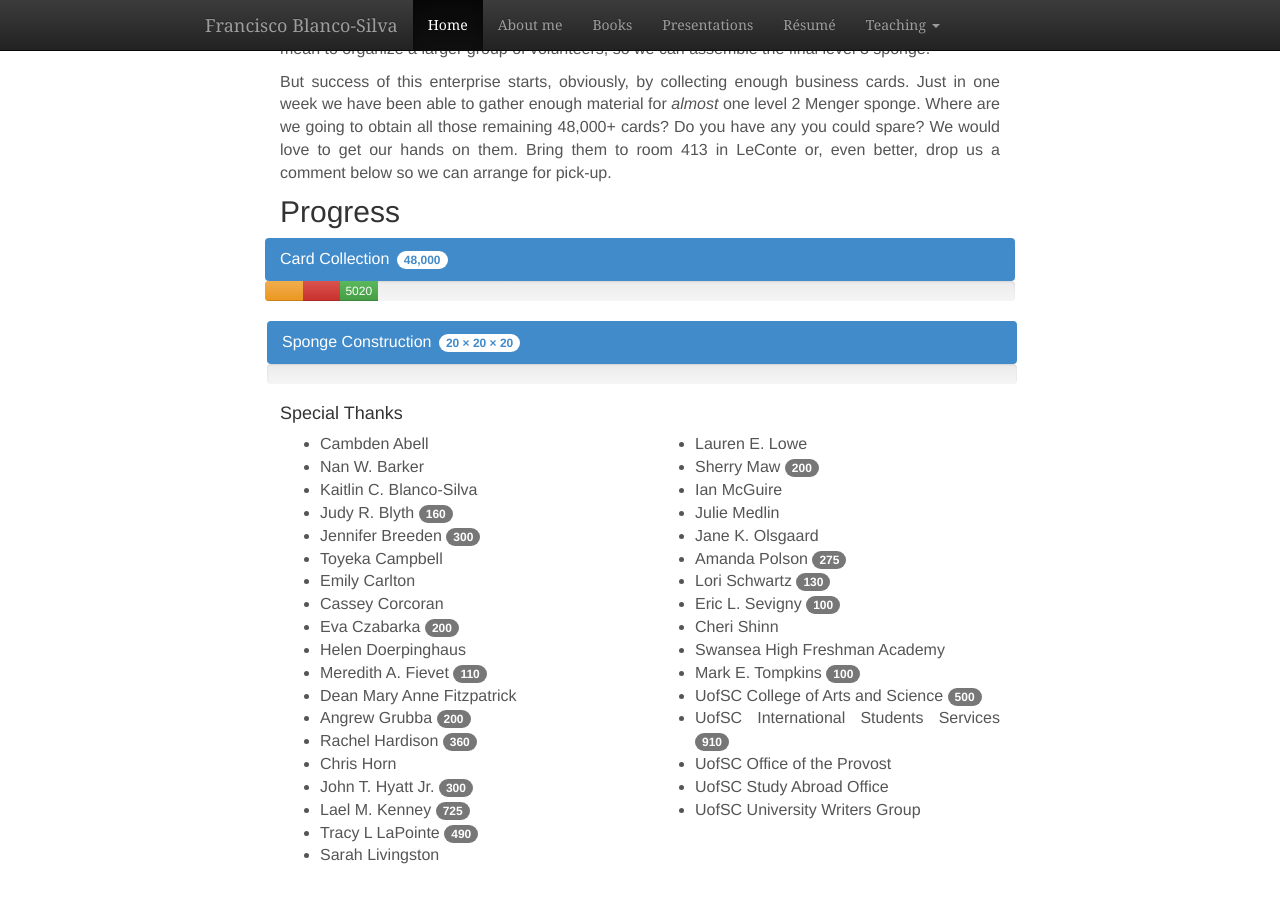
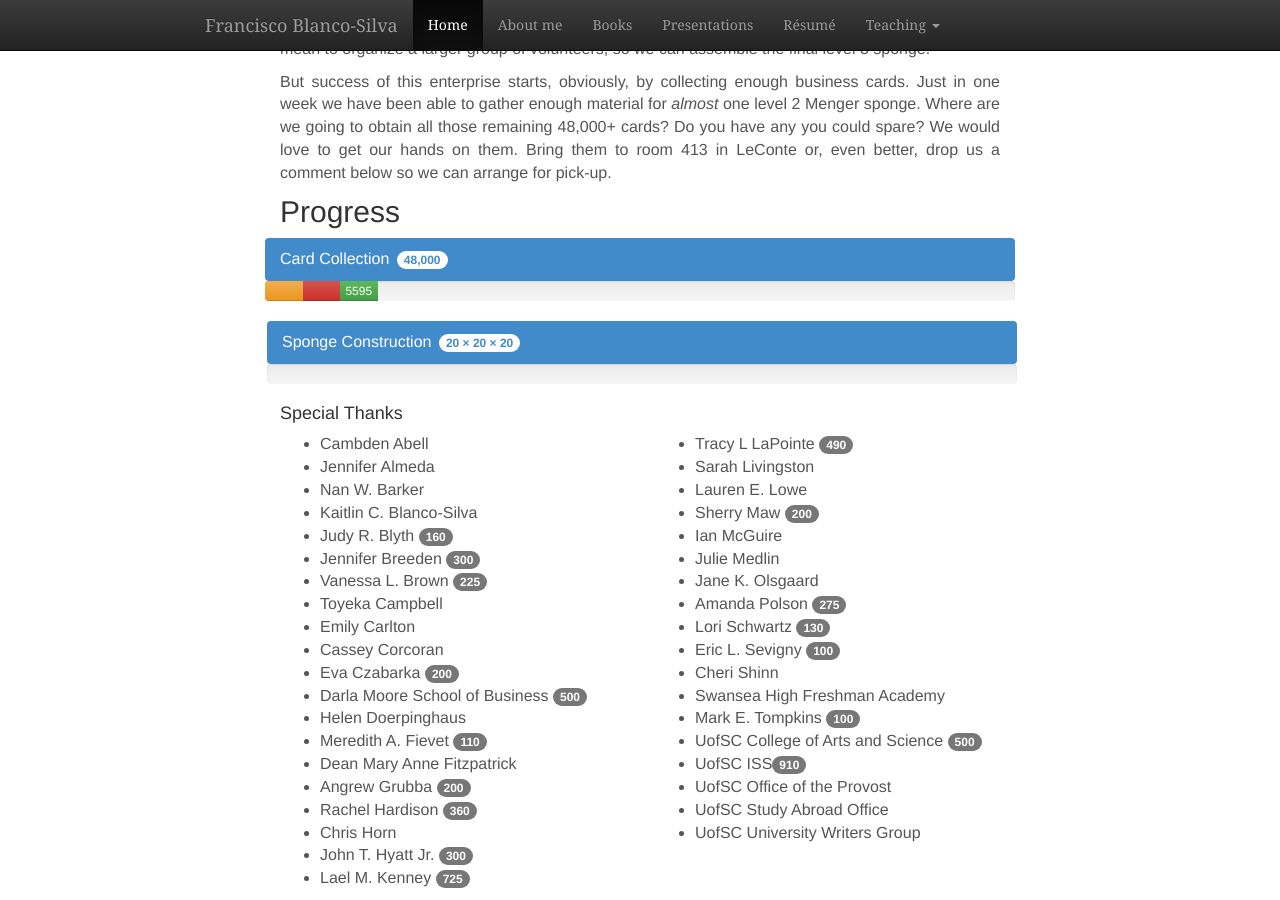
Before and after one commit to blancosilva/blancosilva.github.io, a Jekyll site: the page built from _posts/2014-11-05-Menger-Sponges.md, in a window 1280 px wide and 900 px high, scrolled down 2398 px. Built offline with Jekyll 4.4.1, drawn with Linux system fonts in a browser that asks for light colours; nearby versions of some CDN libraries; formulas are drawn with MathJax 3; comment, search, counter and statistics services are not loaded; before the commit the page ends 3275 px from its top, so only the background shows below that; some of the changed text lies outside the part shown.

Commit message:
Further progress in Menger Sponge collection

```diff
--- a/_posts/2014-11-05-Menger-Sponges.md
+++ b/_posts/2014-11-05-Menger-Sponges.md
@@ -53,7 +53,7 @@
 			<div class="progress">
 				<div class="progress-bar progress-bar-warning" style="width: 5%"><span class="sr-only">2500</span></div>
 				<div class="progress-bar progress-bar-danger" style="width: 5%"><span class='sr-only'>5020</span></div>
-				<div class="progress-bar progress-bar-success" style="width: 5%"><span>5020</span></div>
+				<div class="progress-bar progress-bar-success" style="width: 5%"><span>5595</span></div>
 			<!-- <div class="progress-bar progress-bar-warning" style="width: 5%"><span class="sr-only">Level-2</span></div>
 			<div class="progress-bar progress-bar-danger" style="width: 5%"><span class='sr-only'>Level-2</span></div>
 			<div class="progress-bar progress-bar-success" style="width: 5%"><span class="sr-only">Level-2</span></div>
@@ -106,14 +106,17 @@
 	<div class="col-sm-6">
 		<ul>
 			<li>Cambden Abell</li>
+			<li>Jennifer Almeda</li>
 			<li>Nan W. Barker</li>
 			<li>Kaitlin C. Blanco-Silva</li>
 			<li>Judy R. Blyth <span class="badge">160</span></li>
 			<li>Jennifer Breeden <span class="badge">300</span></li>
+			<li>Vanessa L. Brown <span class="badge">225</span></li>
 			<li>Toyeka Campbell</li>
 			<li>Emily Carlton</li>
 			<li>Cassey Corcoran</li>
 			<li>Eva Czabarka <span class="badge">200</span></li>
+			<li>Darla Moore School of Business <span class="badge">500</span></li>
 			<li>Helen Doerpinghaus</li>
 			<li>Meredith A. Fievet <span class="badge">110</span></li>
 			<li>Dean Mary Anne Fitzpatrick</li>
@@ -122,13 +125,13 @@
 			<li>Chris Horn</li>
 			<li>John T. Hyatt Jr. <span class="badge">300</span></li>
 			<li>Lael M. Kenney <span class="badge">725</span></li>
-			<li>Tracy L LaPointe <span class="badge">490</span></li>
-			<li>Sarah Livingston</li>
 		</ul>
 	</div>
 
 	<div class="col-sm-6">
 		<ul>
+			<li>Tracy L LaPointe <span class="badge">490</span></li>
+			<li>Sarah Livingston</li>
 			<li>Lauren E. Lowe</li>
 			<li>Sherry Maw <span class="badge">200</span></li>
 			<li>Ian McGuire</li>
@@ -141,7 +144,7 @@
 			<li>Swansea High Freshman Academy</li>
 			<li>Mark E. Tompkins <span class="badge">100</span></li>
 			<li>UofSC College of Arts and Science <span class="badge">500</span></li>
-			<li>UofSC International Students Services <span class="badge">910</span></li>
+			<li>UofSC ISS<span class="badge">910</span></li>
 			<li>UofSC Office of the Provost</li>
 			<li>UofSC Study Abroad Office <span class="badge"></span></li>
 			<li>UofSC University Writers Group</li>
```
Also changed, not shown: other parts of _posts/2014-11-05-Menger-Sponges.md (+1 -1 lines), 11 other files.
